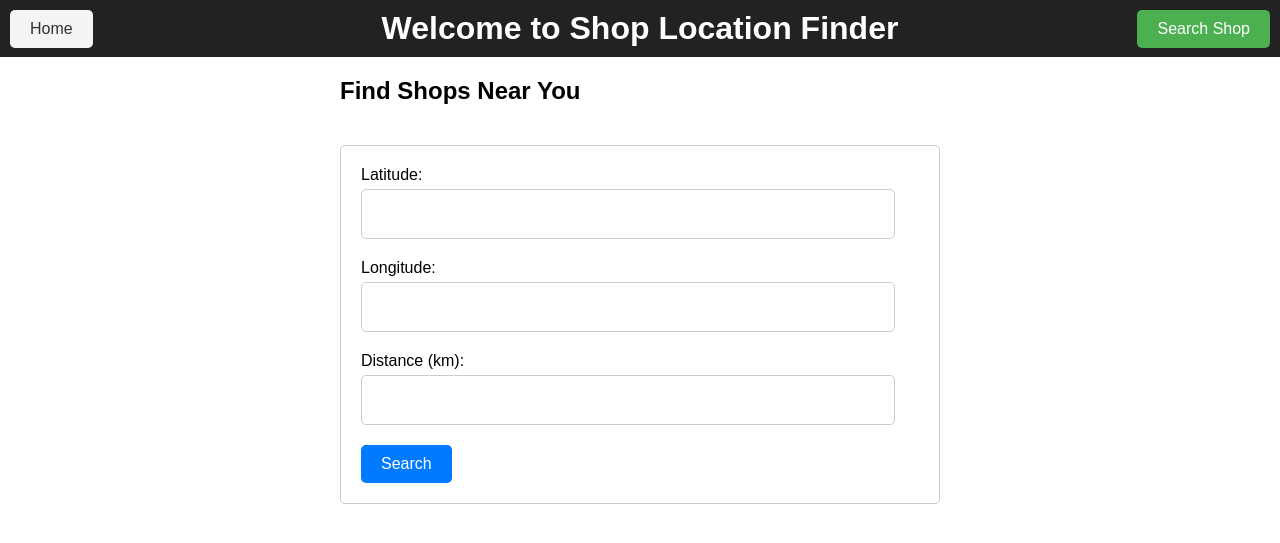
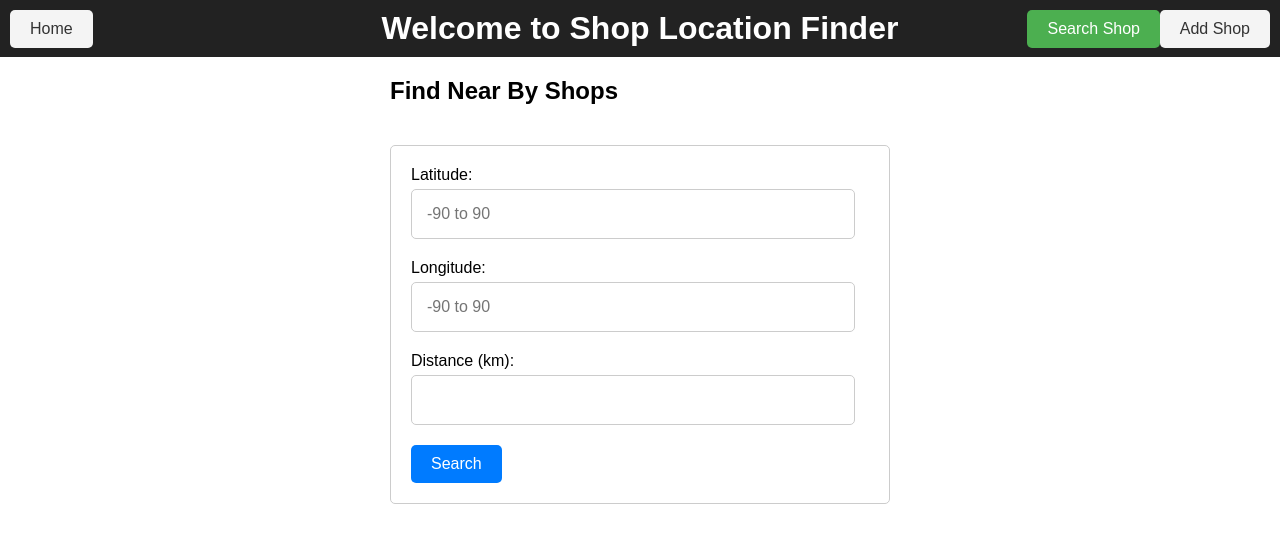
Before and after one commit to lokeish/shop_finder, a Django app: page /shop_search in a window 1280 px wide. Shown: the top 543 px of the page. Run offline with Django 3.2, Linux system fonts and the light colour scheme.

Commit message:
bug fixes

```diff
--- a/shoplocation/settings.py
+++ b/shoplocation/settings.py
@@ -17,7 +17,7 @@ SECRET_KEY = 'django-insecure-kwc_$r*j@z&u(c_zx-8a4&$4vb!l*(_2ibj4^ja5*j_!)$000o
 # SECURITY WARNING: don't run with debug turned on in production!
 DEBUG = True
 
-ALLOWED_HOSTS = []
+ALLOWED_HOSTS = ['34.100.184.67', 'smallidea.co', 'localhost']
 
 
 # Application definition
--- a/templates/base.html
+++ b/templates/base.html
@@ -21,7 +21,7 @@
     .search-shop-btn {
       position: absolute;
       top: 10px;
-      right: 10px;
+      right: 120px;
       background-color: #4CAF50;
       color: white;
       padding: 10px 20px;
@@ -33,6 +33,17 @@
       position: absolute;
       top: 10px;
       left: 10px;
+      background-color: #f4f4f4;
+      color: #333;
+      padding: 10px 20px;
+      border: none;
+      border-radius: 5px;
+      cursor: pointer;
+    }
+    .add-shop-btn {
+      position: absolute;
+      top: 10px;
+      right: 10px;
       background-color: #f4f4f4;
       color: #333;
       padding: 10px 20px;
@@ -68,6 +79,7 @@
     <h1>Welcome to Shop Location Finder</h1>
     <button class="home-btn" type="submit" onclick="window.location.href='/'">Home</button>
     <button class="search-shop-btn" type="submit" onclick="window.location.href='/shop_search'">Search Shop</button>
+    <button class="add-shop-btn" type="submit" onclick="window.location.href='/create_shop'">Add Shop</button>
   </header>
   <main>
     {% block content %}
--- a/templates/shop_detail.html
+++ b/templates/shop_detail.html
@@ -24,7 +24,8 @@
     </tr>
   </table>
 
-  <button style="background-color: lightgreen; border: none; color: white; padding: 15px 32px; text-align: center; display: inline-block; font-size: 10px; margin-top: 15px;">EDIT</button>
+  <button style="background-color: rgb(31, 139, 31); border: none; color: white; padding: 15px 32px; text-align: center; display: inline-block; font-size: 10px; margin-top: 15px;">EDIT</button>
+
 </center>
 </form>
 {% endblock %}
--- a/templates/shop_form.html
+++ b/templates/shop_form.html
@@ -16,11 +16,11 @@
       </div>
       <div style="display:flex;flex-direction:column;margin-bottom:20px;">
         <label for="latitude" style="margin-bottom:5px;text-align:left;">Latitude:</label>
-        <input type="number" name="latitude" value="{{ shop.location.y }}" step="0.000001" min="-90" max="90" placeholder="-90 to 90" required>
+        <input type="number" name="latitude" value="{{ shop.location.y }}" step="0.000000000000000001" min="-90" max="90" placeholder="-90 to 90" required>
       </div>
       <div style="display:flex;flex-direction:column;margin-bottom:20px;">
         <label for="longitude" style="margin-bottom:5px;text-align:left;">Longitude:</label>
-        <input type="number" name="longitude" value="{{ shop.location.x }}" step="0.000001" min="-180" max="180" placeholder="-180 to 180" required>
+        <input type="number" name="longitude" value="{{ shop.location.x }}" step="0.000000000000000001" min="-180" max="180" placeholder="-180 to 180" required>
       </div>
       <div style="display:flex;flex-direction:column;margin-bottom:20px;">
         <label for="name" style="margin-bottom:5px;text-align:left;">Address:</label>
--- a/templates/shop_list.html
+++ b/templates/shop_list.html
@@ -8,7 +8,7 @@
     {% for shop in shops %}
       <li class="shop-item">
         <a href="{% url 'shop_detail' shop.pk %}" class="shop-name">{{ shop.name }}</a>
-        <span class="shop-address">{{ shop.address }}</span>
+        <!-- <span class="shop-address">{{ shop.address }}</span> -->
       </li>
     {% endfor %}
     </ul>
--- a/templates/shop_search.html
+++ b/templates/shop_search.html
@@ -2,28 +2,35 @@
 
 {% block content %}
   <div class="container">
-    <h2>Find Shops Near You</h2>
+    <h2>Find Near By Shops</h2>
     <form method="post" class="search-form">
       {% csrf_token %}
       <div class="form-group">
         <label for="latitude">Latitude:</label>
-        <input type="text" name="latitude" class="form-control" required>
+        <input type="number" name="latitude" class="form-control" step="0.000000000000000001" min="-90" max="90" placeholder="-90 to 90" required>
       </div>
       <div class="form-group">
         <label for="longitude">Longitude:</label>
-        <input type="text" name="longitude" class="form-control" required>
+        <input type="number" name="longitude" class="form-control" step="0.000000000000000001" min="-180" max="18`0" placeholder="-90 to 90" required>
       </div>
       <div class="form-group">
         <label for="distance">Distance (km):</label>
-        <input type="text" name="distance" class="form-control" required>
+        <input type="number" name="distance" class="form-control" required>
       </div>
       <button type="submit" class="btn btn-primary">Search</button>
     </form>
   </div>
 
   <style>
+    input[type="number"] {
+  width: 90%;
+  padding: 15px;
+  border: 1px solid #ccc;
+  border-radius: 5px;
+  font-size: 16px;
+}
     .container {
-      max-width: 600px;
+      max-width: 500px;
       margin: 0 auto;
     }
     .search-form {
```
